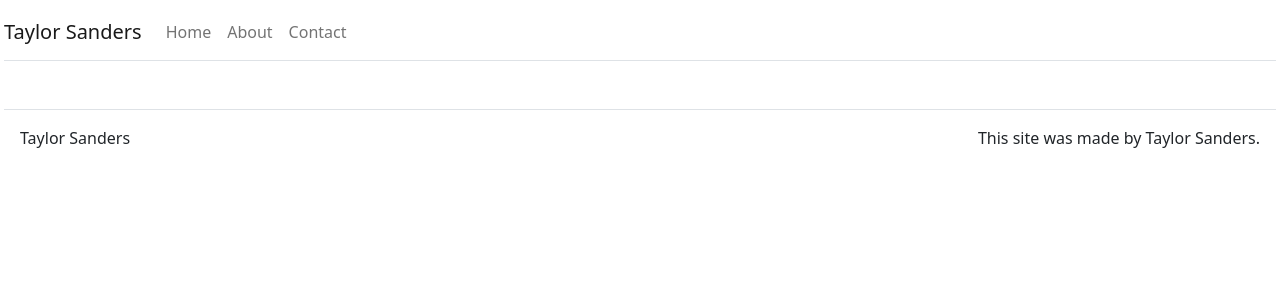
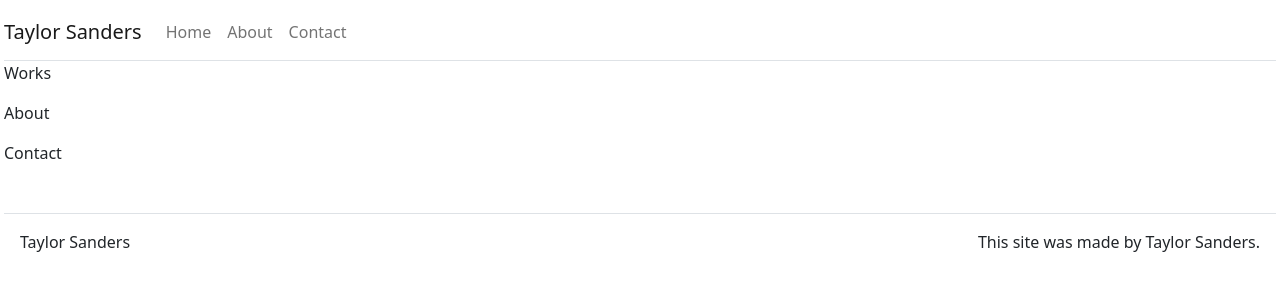
Before and after one commit to justpeachy8688/another-portfolio, a React (Create React App) app in the folder client/: page / in a window 1280 px wide. Shown: the top 300 px of the page. Built offline with nearby package versions, Linux system fonts and the light colour scheme; the HTML template or start-up script is replaced by a standard one.

Commit message:
basic set up of about, contact, and home pages

```diff
--- a/client/src/App.js
+++ b/client/src/App.js
@@ -6,7 +6,9 @@ import Navbar from 'react-bootstrap/Navbar';
 import Nav from 'react-bootstrap/Nav';
 
 import Footer from "./components/Footer";
-
+import HomePage from "./pages/HomePage";
+import ContactPage from "./pages/ContactPage";
+import AboutPage from "./pages/AboutPage";
 
 class App extends React.Component {
   constructor(props) {
@@ -48,8 +50,11 @@ class App extends React.Component {
               </Nav>
             </Navbar.Collapse>
           </Navbar>
+          <Route path="/" exact render={() => <HomePage title={this.state.home.title} subtitle={this.state.home.subTitle} text={this.state.home.text} />} />
+          <Route path="/" exact render={() => <AboutPage />} />
+          <Route path="/" exact render={() => <ContactPage />} />
 
-          <Footer/>
+          <Footer />
 
         </Container>
       </Router>
--- /dev/null
+++ b/client/src/pages/AboutPage.js
@@ -0,0 +1,11 @@
+import React from 'react'
+
+function AboutPage() {
+    return (
+        <div>
+            <p>About</p>
+        </div>
+    )
+}
+
+export default AboutPage
--- /dev/null
+++ b/client/src/pages/ContactPage.js
@@ -0,0 +1,11 @@
+import React from 'react'
+
+function ContactPage() {
+    return (
+        <div>
+            <p>Contact</p>
+        </div>
+    )
+}
+
+export default ContactPage
--- /dev/null
+++ b/client/src/pages/HomePage.js
@@ -0,0 +1,11 @@
+import React from 'react'
+
+function HomePage() {
+    return (
+        <div>
+            <p>Works</p>
+        </div>
+    )
+}
+
+export default HomePage;
```
